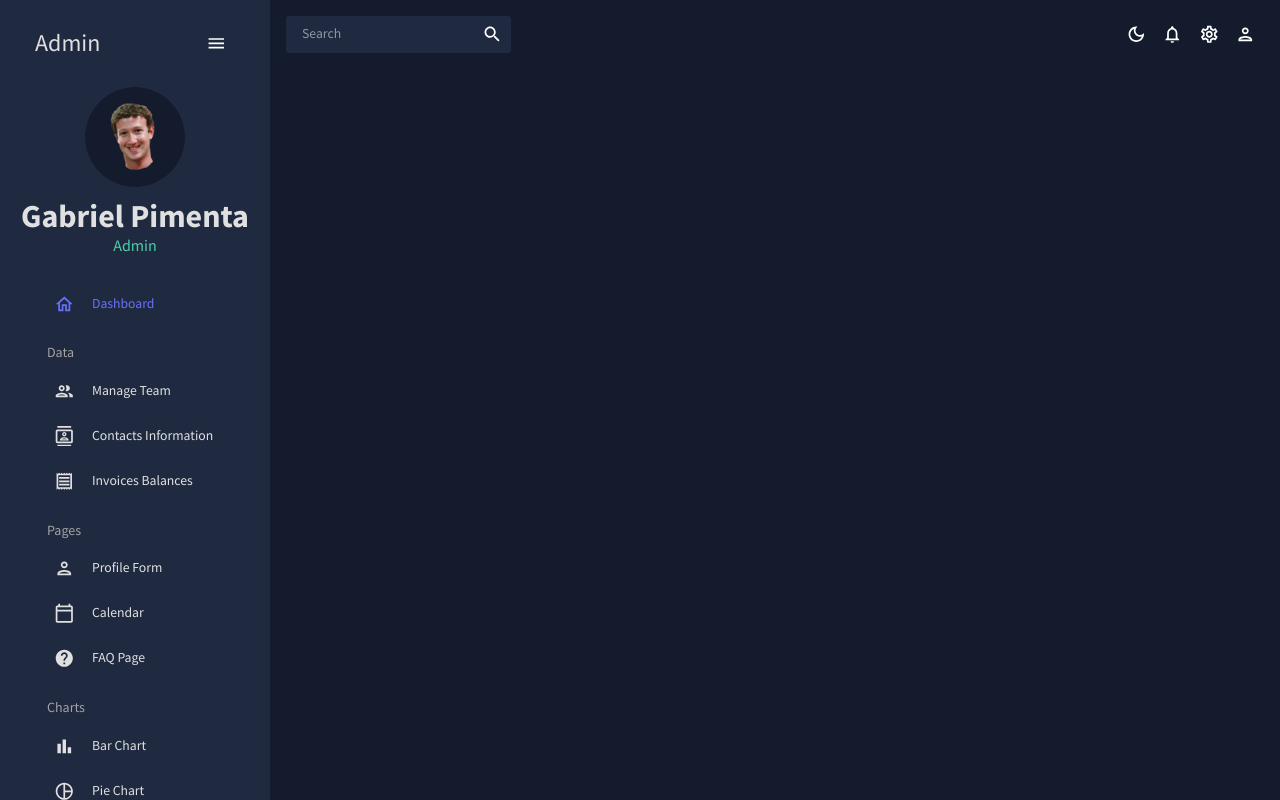
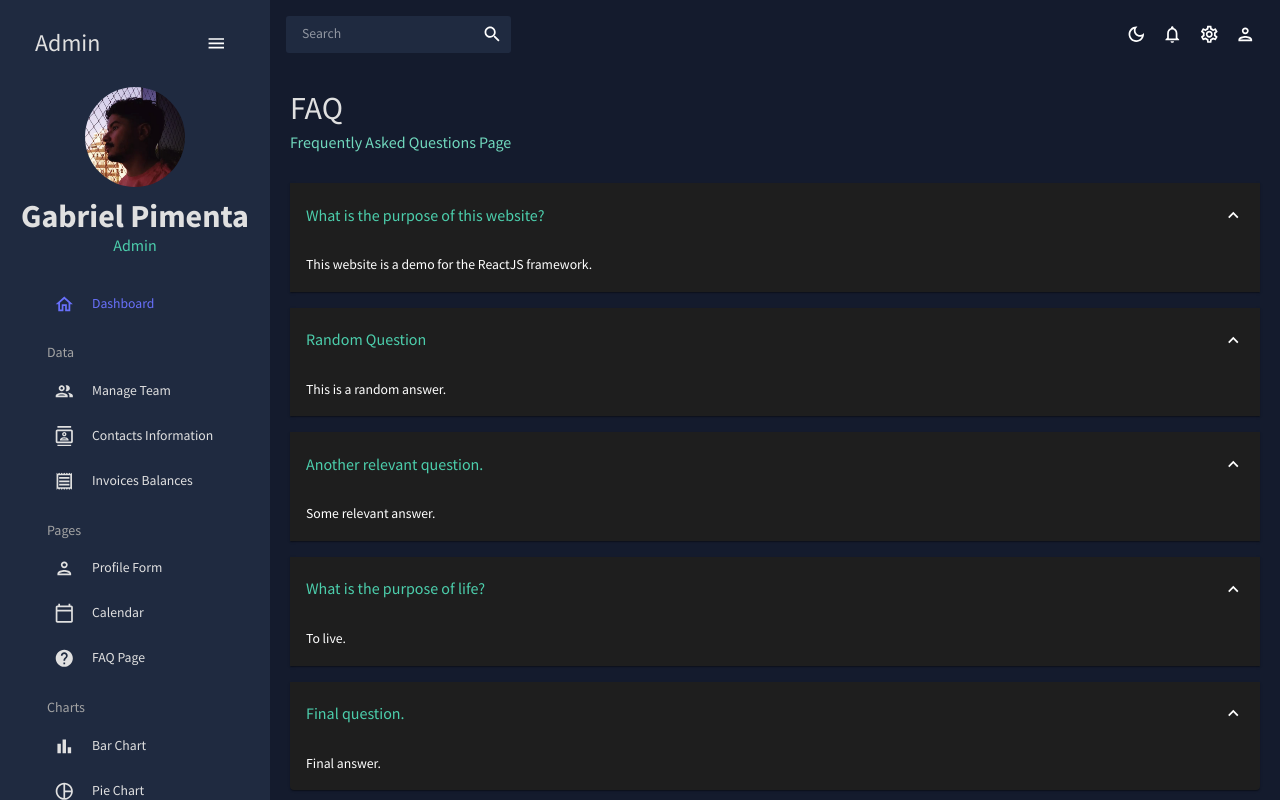
Before and after one commit to Gabrpimenta/admin-dashboard-mui, a React (Create React App) app: page /faq in a window 1280 px wide. Built offline with nearby package versions, Linux system fonts and the light colour scheme.

Commit message:
✨ FAQ Page done

```diff
--- a/src/App.js
+++ b/src/App.js
@@ -9,10 +9,10 @@ import Invoices from './scenes/invoices';
 import Contacts from './scenes/contacts';
 import Form from './scenes/form';
 import Calendar from './scenes/calendar';
+import FAQ from './scenes/faq';
 // import Bar from './scenes/bar';
 // import Line from './scenes/line';
 // import Pie from './scenes/pie';
-// import FAQ from './scenes/faq';
 // import Geography from './scenes/geography';
 
 function App() {
@@ -32,12 +32,13 @@ function App() {
               <Route path='/invoices' element={<Invoices />} />
               <Route path='/form' element={<Form />} />
               <Route path='/calendar' element={<Calendar />} />
+              <Route path='/faq' element={<FAQ />} />
               {/*
 
               <Route path='/bar' element={<Bar />} />
               <Route path='/line' element={<Line />} />
               <Route path='/pie' element={<Pie />} />
-              <Route path='/faq' element={<FAQ />} />
+
               <Route path='/geography' element={<Geography />} />
                */}
             </Routes>
--- /dev/null
+++ b/src/scenes/faq/index.jsx
@@ -0,0 +1,73 @@
+import { Box, useTheme, Typography } from '@mui/material';
+import Header from '../../components/Header';
+import Accordion from '@mui/material/Accordion';
+import AccordionDetails from '@mui/material/AccordionDetails';
+import AccordionSummary from '@mui/material/AccordionSummary';
+import ExpandMoreIcon from '@mui/icons-material/ExpandMore';
+import { tokens } from '../../theme';
+
+const Faq = () => {
+  const theme = useTheme();
+  const colors = tokens(theme.palette.mode);
+
+  return (
+    <Box m='20px'>
+      <Header title='FAQ' subtitle='Frequently Asked Questions Page' />
+
+      <Accordion defaultExpanded>
+        <AccordionSummary expandIcon={<ExpandMoreIcon />}>
+          <Typography sx={{ color: colors.greenAccent[500] }} variant='h5'>
+            What is the purpose of this website?
+          </Typography>
+        </AccordionSummary>
+        <AccordionDetails>
+          <Typography>
+            This website is a demo for the ReactJS framework.
+          </Typography>
+        </AccordionDetails>
+      </Accordion>
+      <Accordion defaultExpanded>
+        <AccordionSummary expandIcon={<ExpandMoreIcon />}>
+          <Typography sx={{ color: colors.greenAccent[500] }} variant='h5'>
+            Random Question
+          </Typography>
+        </AccordionSummary>
+        <AccordionDetails>
+          <Typography>This is a random answer.</Typography>
+        </AccordionDetails>
+      </Accordion>
+      <Accordion defaultExpanded>
+        <AccordionSummary expandIcon={<ExpandMoreIcon />}>
+          <Typography sx={{ color: colors.greenAccent[500] }} variant='h5'>
+            Another relevant question.
+          </Typography>
+        </AccordionSummary>
+        <AccordionDetails>
+          <Typography>Some relevant answer.</Typography>
+        </AccordionDetails>
+      </Accordion>
+      <Accordion defaultExpanded>
+        <AccordionSummary expandIcon={<ExpandMoreIcon />}>
+          <Typography sx={{ color: colors.greenAccent[500] }} variant='h5'>
+            What is the purpose of life?
+          </Typography>
+        </AccordionSummary>
+        <AccordionDetails>
+          <Typography>To live.</Typography>
+        </AccordionDetails>
+      </Accordion>
+      <Accordion defaultExpanded>
+        <AccordionSummary expandIcon={<ExpandMoreIcon />}>
+          <Typography sx={{ color: colors.greenAccent[500] }} variant='h5'>
+            Final question.
+          </Typography>
+        </AccordionSummary>
+        <AccordionDetails>
+          <Typography>Final answer.</Typography>
+        </AccordionDetails>
+      </Accordion>
+    </Box>
+  );
+};
+
+export default Faq;
```
Also changed, not shown: public/assets/user.png.
